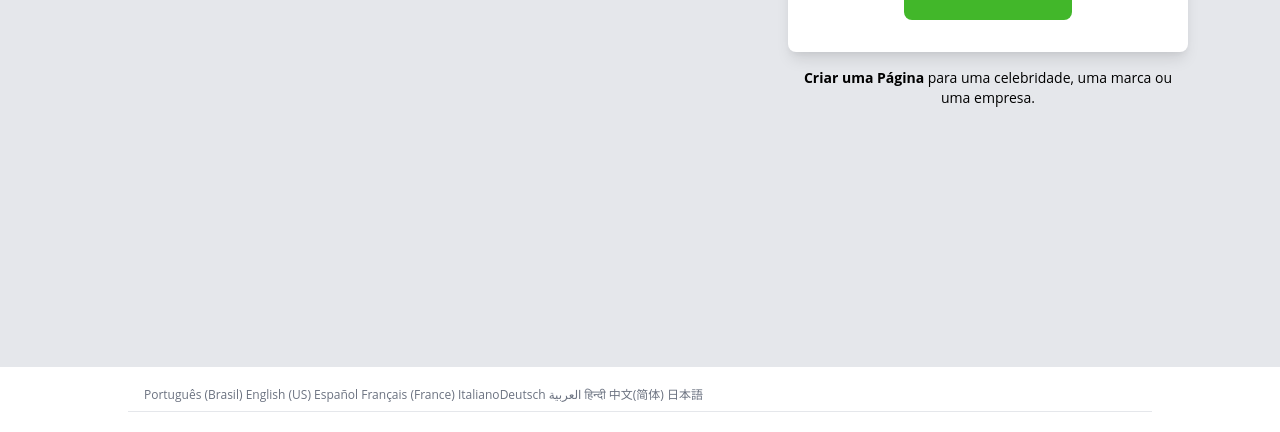
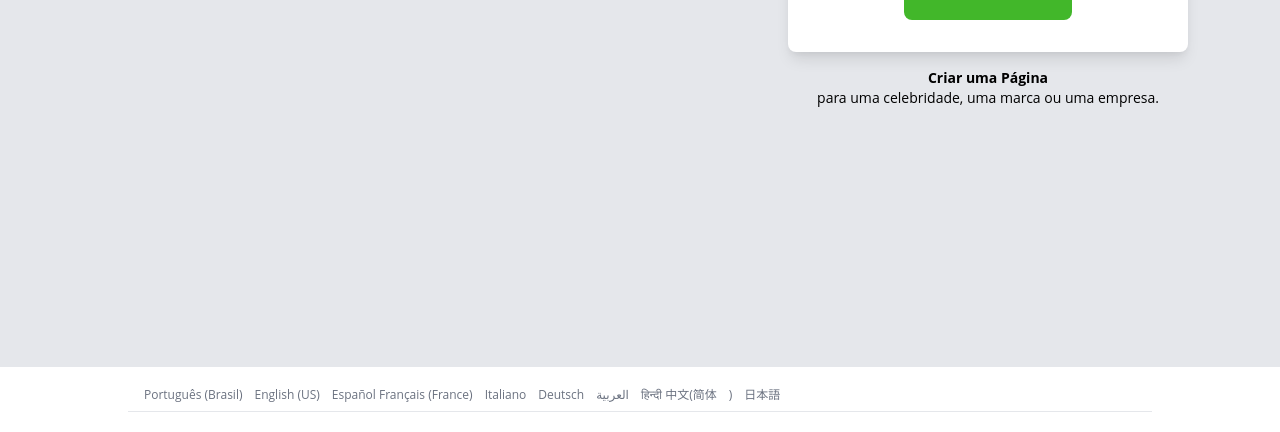
Before and after one commit to Body-Shark/Facebook-Cloner, a React (Create React App) app in the folder facebook/: page / in a window 1280 px wide. Shown: the part 433-865 px from the top of the page. Built offline with nearby package versions, Linux system fonts and the light colour scheme.

Commit message:
Config tailwind and Add Scale hover profile icon

```diff
--- a/facebook/src/Pages/Login.js
+++ b/facebook/src/Pages/Login.js
@@ -21,8 +21,8 @@ class Login extends Component {
               </p>
 
               <div className="flex gap-3">
-                <div className="w-40 border rounded-md mt-6 bg-white cursor-pointer hover:scale-125">
-                  <div className="w-4 h-4 bg-gray-200 opacity-70 left-1 top-1 rounded-full float-left z-10 relative text-center text-gray-700 items-center flex justify-center text-xs hover:scale-125">x</div>
+                <div className="w-40 border rounded-md mt-6 bg-white cursor-pointer transform hover:scale-105 transition-all">
+                  <div className="w-4 h-4 bg-gray-200 opacity-70 left-1 top-1 rounded-full float-left z-10 relative text-center text-gray-700 items-center flex justify-center text-xs transform hover:scale-125 transition-all hover:opacity-100">x</div>
                   <div className="w-5 h-5 bg-red-550 rounded-full float-right z-10 -right-2 -top-2 relative text-center text-white items-center flex justify-center text-xs">
                     {notify}
                   </div>
@@ -36,7 +36,7 @@ class Login extends Component {
                     Fernando
                   </div>
                 </div>
-                <div className="w-40 border rounded-lg mt-6 bg-white cursor-pointer hover:scale-125">
+                <div className="w-40 border rounded-lg mt-6 bg-white cursor-pointer transform hover:scale-105 transition-all">
                   <div className="w-full h-40 rounded-md rounded-b-none bg-gray-100 flex items-center justify-center">
                     <img src={PlusImg} alt="" />
                   </div>
@@ -69,23 +69,22 @@ class Login extends Component {
               </div>
             </div>
             <div className="block text-center mt-4 text-sm">
-              <spam
-                className="font-bold
-          "
+              <p
+                className="font-bold"
               >
                 Criar uma Página
-              </spam>{" "}
+              </p>{" "}
               para uma celebridade, uma marca ou uma empresa.
             </div>
           </div>
         </div>
         <div className="w-full grid justify-center items-center">
           <div className="px-32 py-5">
-            <p className="text-gray-500 pl-4 text-xs mb-2">
-              <a href="">Português (Brasil)</a> <a href="">English (US)</a>{" "}
-              <a href="">Español Français (France)</a> <a href="">Italiano</a>
-              <a href="">Deutsch</a> <a href="">العربية</a>{" "}
-              <a href="">हिन्दी 中文(简体</a>) <a href="">日本語</a>
+            <p className="text-gray-500 pl-4 text-xs mb-2 flex gap-3">
+              <a href="/">Português (Brasil)</a> <a href="/">English (US)</a>{" "}
+              <a href="/">Español Français (France)</a> <a href="/">Italiano</a>
+              <a href="/">Deutsch</a> <a href="/">العربية</a>{" "}
+              <a href="/">हिन्दी 中文(简体</a>) <a href="/">日本語</a>
             </p>
             <hr />
           </div>
--- a/facebook/tailwind.config.js
+++ b/facebook/tailwind.config.js
@@ -12,6 +12,7 @@ module.exports = {
         },
         'green-vivid': '#42b72a',
       },
+      transform: ['hover', 'focus'],
     },
 
   },
```
